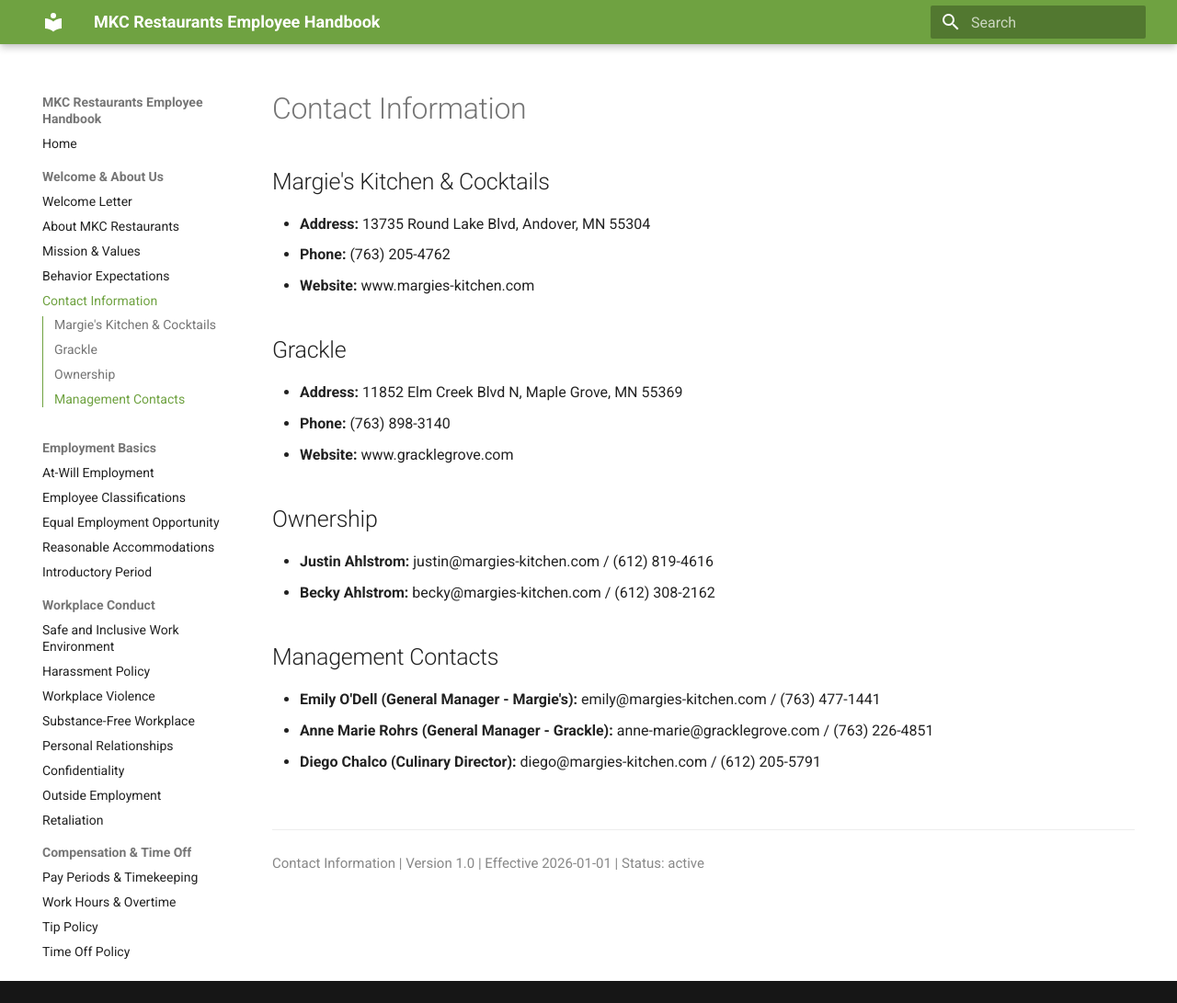
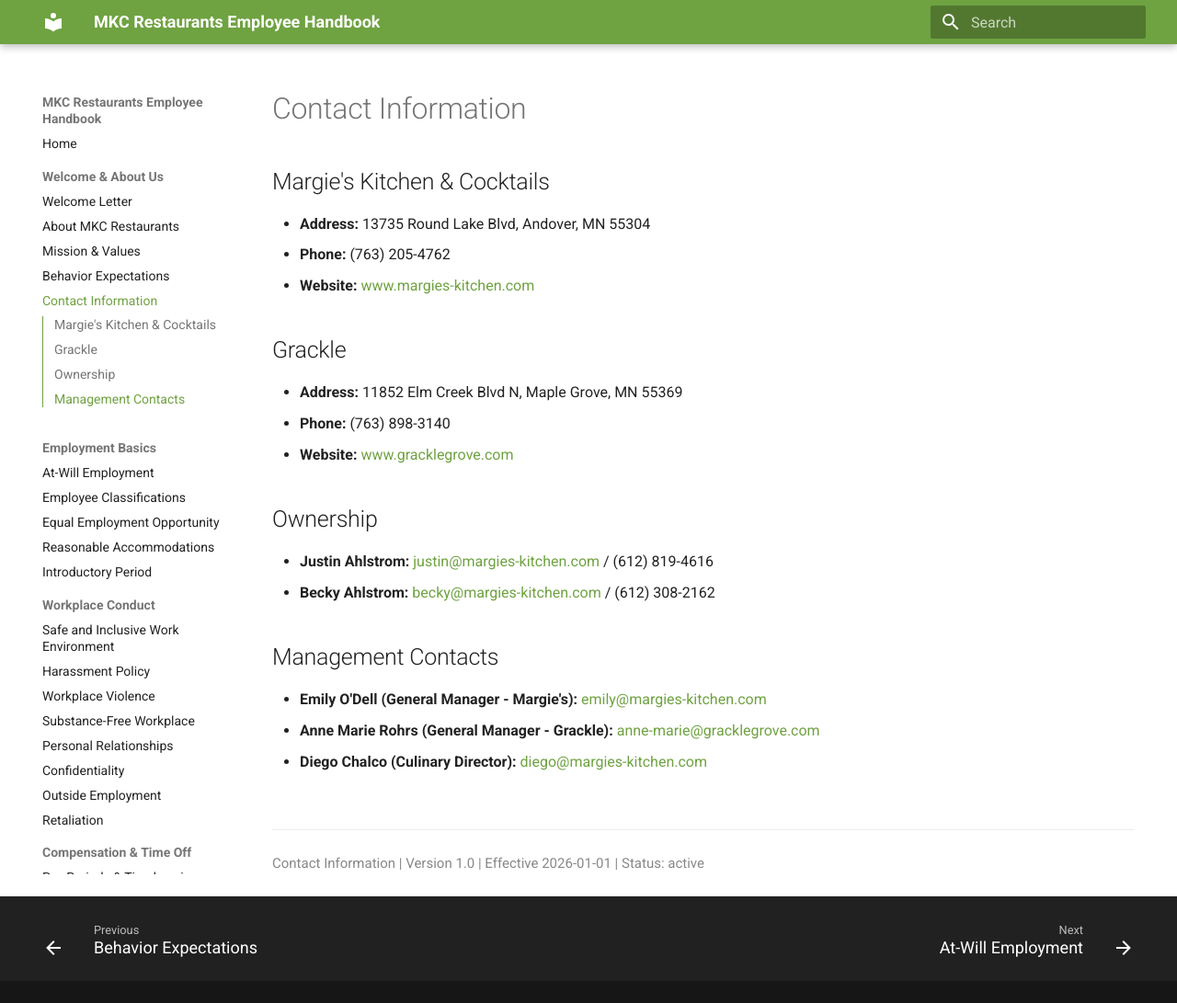
Before and after one commit to JustinAhlstrom-MKC/handbook, an MkDocs documentation site: the page built from policies/01-welcome/contacts.md, in a window 1280 px wide and 1091 px high. Shown: the whole window at 92% size. Built offline with MkDocs 1.6.1 and Material for MkDocs 9.7.7, drawn with Linux system fonts in a browser that asks for light colours.

Commit message:
Add navigation footer, clickable links, and reorder policies
- Enable navigation.footer for prev/next page navigation
- Make website and email links clickable on contacts page
- Reorder Section 04: move meal-rest-breaks after tips
- Reorder Section 07: swap cell-phones before social-media
- Adjust acknowledgement iframe height to 1050px

Co-Authored-By: Claude Opus 4.6 <noreply@anthropic.com>

```diff
--- a/config.yaml
+++ b/config.yaml
@@ -57,12 +57,12 @@ sections:
       - pay-and-timekeeping.md
       - work-hours-overtime.md
       - tips.md
+      - meal-rest-breaks.md
       - pto-policy.md
       - mn-paid-leave.md
       - fmla.md
       - benefits.md
       - employee-perks.md
-      - meal-rest-breaks.md
       - wage-discussions.md
 
   - id: 05-scheduling
@@ -80,8 +80,8 @@ sections:
     title: Technology & Systems
     policies:
       - technology-systems.md
+      - cell-phones.md
       - social-media.md
-      - cell-phones.md
 
   - id: 08-safety
     title: Safety & Security
--- a/mkdocs.yml
+++ b/mkdocs.yml
@@ -11,6 +11,7 @@ theme:
   features:
     - navigation.sections
     - navigation.expand
+    - navigation.footer
     - search.highlight
     - toc.integrate
   status: {}
@@ -47,12 +48,12 @@ nav:
     - 04-compensation/pay-and-timekeeping.md
     - 04-compensation/work-hours-overtime.md
     - 04-compensation/tips.md
+    - 04-compensation/meal-rest-breaks.md
     - 04-compensation/pto-policy.md
     - 04-compensation/mn-paid-leave.md
     - 04-compensation/fmla.md
     - 04-compensation/benefits.md
     - 04-compensation/employee-perks.md
-    - 04-compensation/meal-rest-breaks.md
     - 04-compensation/wage-discussions.md
   - Scheduling & Attendance:
     - 05-scheduling/attendance.md
@@ -61,8 +62,8 @@ nav:
     - 06-appearance/smoking.md
   - Technology & Systems:
     - 07-technology/technology-systems.md
+    - 07-technology/cell-phones.md
     - 07-technology/social-media.md
-    - 07-technology/cell-phones.md
   - Safety & Security:
     - 08-safety/food-safety.md
     - 08-safety/injury-reporting.md
--- a/policies/01-welcome/contacts.md
+++ b/policies/01-welcome/contacts.md
@@ -12,21 +12,21 @@ applies_to: all
 
 - **Address:** 13735 Round Lake Blvd, Andover, MN 55304
 - **Phone:** (763) 205-4762
-- **Website:** www.margies-kitchen.com
+- **Website:** [www.margies-kitchen.com](https://www.margies-kitchen.com)
 
 ## Grackle
 
 - **Address:** 11852 Elm Creek Blvd N, Maple Grove, MN 55369
 - **Phone:** (763) 898-3140
-- **Website:** www.gracklegrove.com
+- **Website:** [www.gracklegrove.com](https://www.gracklegrove.com)
 
 ## Ownership
 
-- **Justin Ahlstrom:** justin@margies-kitchen.com / (612) 819-4616
-- **Becky Ahlstrom:** becky@margies-kitchen.com / (612) 308-2162
+- **Justin Ahlstrom:** [justin@margies-kitchen.com](mailto:justin@margies-kitchen.com) / (612) 819-4616
+- **Becky Ahlstrom:** [becky@margies-kitchen.com](mailto:becky@margies-kitchen.com) / (612) 308-2162
 
 ## Management Contacts
 
-- **Emily O'Dell (General Manager - Margie's):** emily@margies-kitchen.com / (763) 477-1441
-- **Anne Marie Rohrs (General Manager - Grackle):** anne-marie@gracklegrove.com / (763) 226-4851
-- **Diego Chalco (Culinary Director):** diego@margies-kitchen.com / (612) 205-5791
+- **Emily O'Dell (General Manager - Margie's):** [emily@margies-kitchen.com](mailto:emily@margies-kitchen.com)
+- **Anne Marie Rohrs (General Manager - Grackle):** [anne-marie@gracklegrove.com](mailto:anne-marie@gracklegrove.com)
+- **Diego Chalco (Culinary Director):** [diego@margies-kitchen.com](mailto:diego@margies-kitchen.com)
```
Also changed, not shown: policies/10-acknowledgement/acknowledgement.md (+1 -1 lines).
